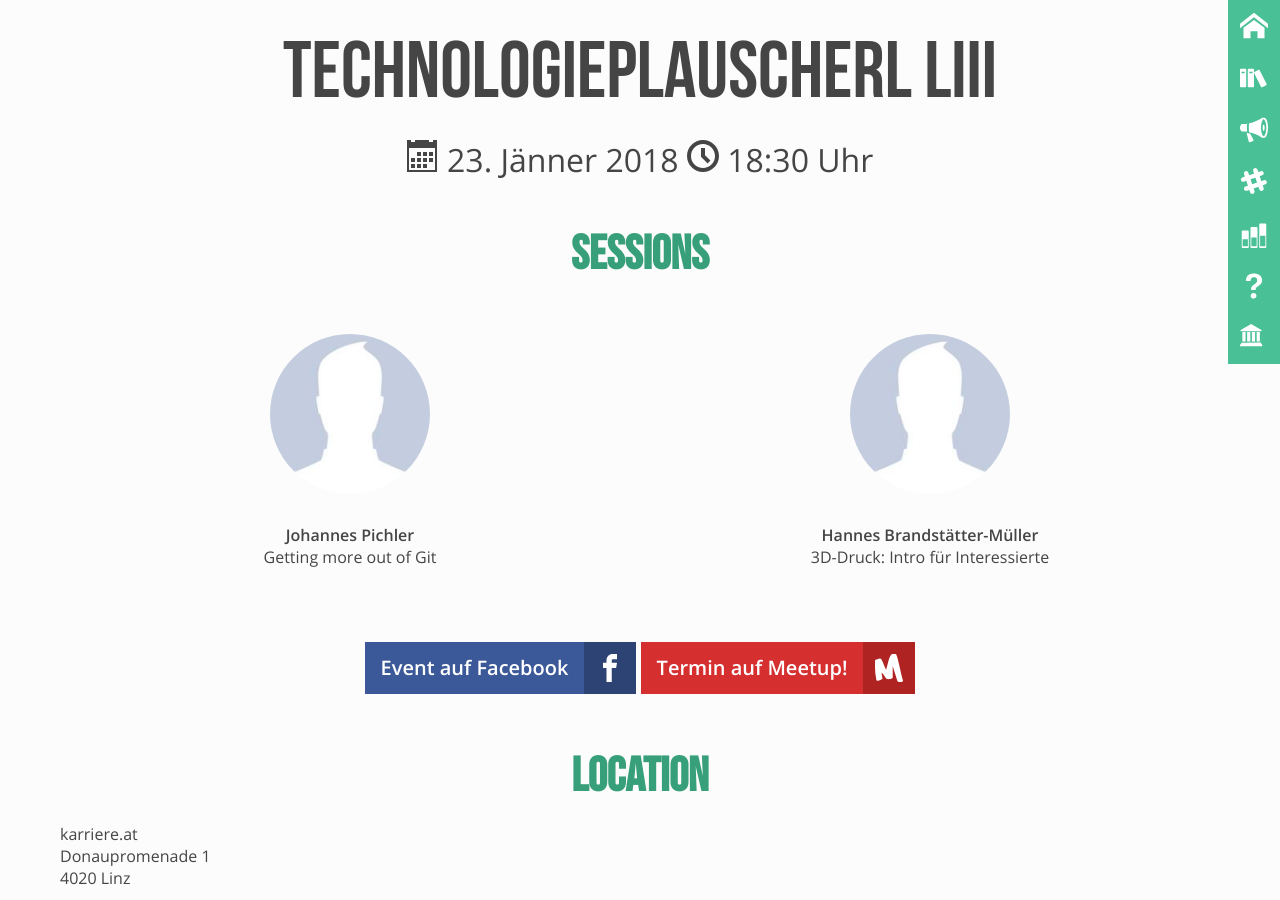
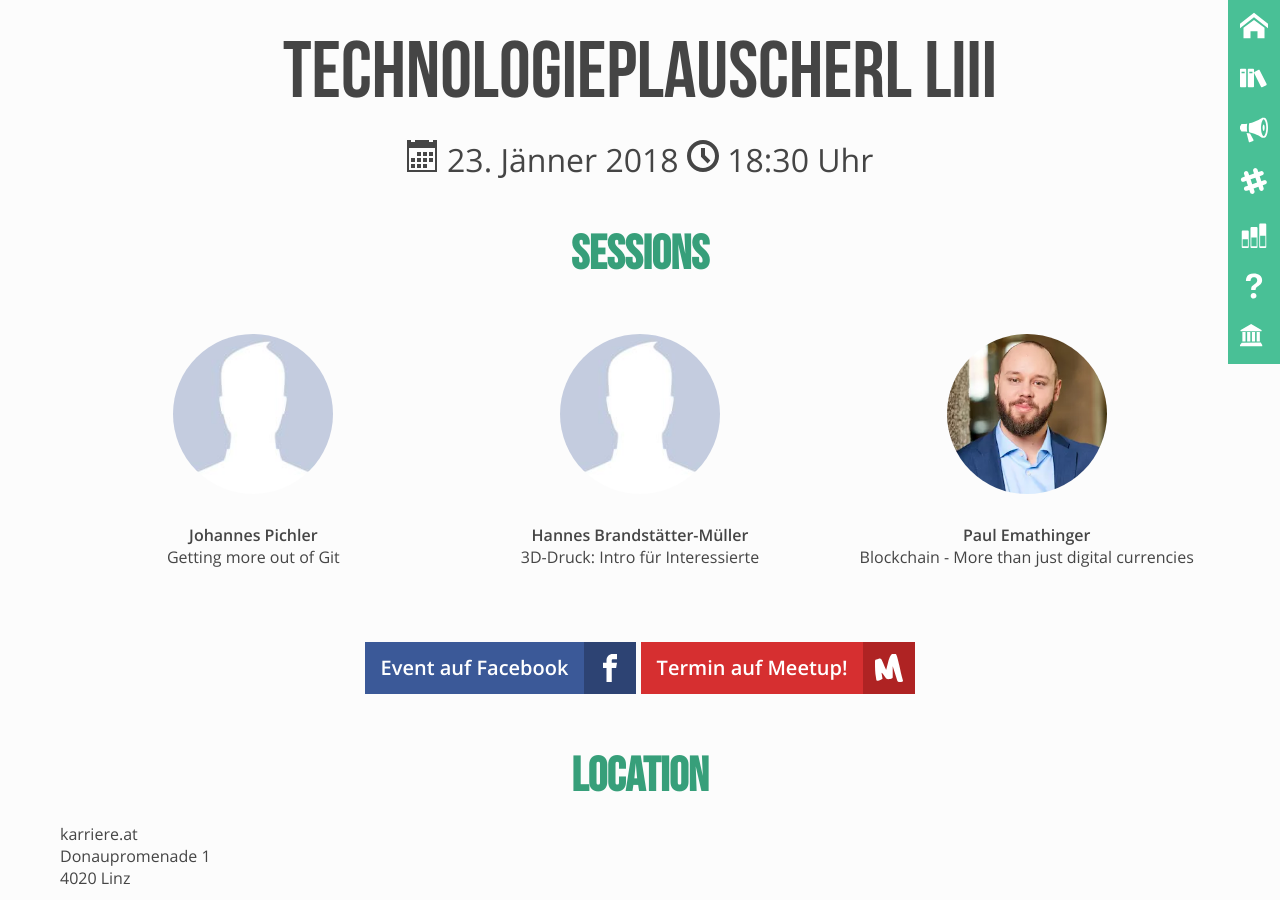
Before and after one commit to mericanAncer127/plauscherl, a Jekyll site: the page built from _plauscherl/53.html, in a window 1280 px wide and 900 px high. Built offline with Jekyll 4.4.1, drawn with Linux system fonts in a browser that asks for light colours.

Commit message:
updates speaker avatar and talk

```diff
--- a/_plauscherl/53.html
+++ b/_plauscherl/53.html
@@ -31,4 +31,8 @@ speakers:
   name: "Hannes Brandstätter-Müller"
   talk: "3D-Druck: Intro für Interessierte"
   img: /img/speaker_male_no_img.jpg
+-
+  name: "Paul Emathinger"
+  talk: "Blockchain - More than just digital currencies"
+  img: /img/speaker-avatars/paul_emathinger.webp
 ---
```
Also changed, not shown: img/speaker-avatars/paul_emathinger.webp (added).
